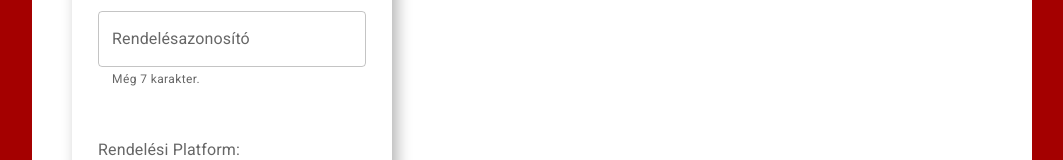
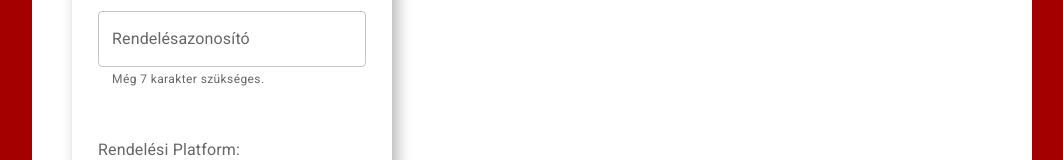
Before and after one commit to Mausp7/kfc-search, a React (Create React App) app: page / in a window 1280 px wide. Shown: the part 207-367 px from the top of the page, without its empty margins (108-1171 px from the left). Built offline with nearby package versions, Linux system fonts and the light colour scheme.

Commit message:
Adds order number trim.

```diff
--- a/src/App.jsx
+++ b/src/App.jsx
@@ -63,16 +63,17 @@ function App() {
 										label="Rendelésazonosító"
 										placeholder="pl: ABCDEFG"
 										helperText={
-											code.length !== 7
-												? `Még ${7 - code.length} karakter.`
-												: null
+											code.length < 7
+												? `Még ${7 - code.length} karakter szükséges.`
+												: code.length > 7
+												? "Túl hosszú azonosító."
+												: "Megfelelő azonosító."
 										}
 										error={code.length > 7}
 										value={code}
-										onChange={(e) => {
-											if (e.target.value.length < 8)
-												setCode(e.target.value.toUpperCase());
-										}}
+										onChange={(e) =>
+											setCode(e.target.value.trim().toUpperCase())
+										}
 										variant="outlined"
 									/>
 								</Grid>
```
